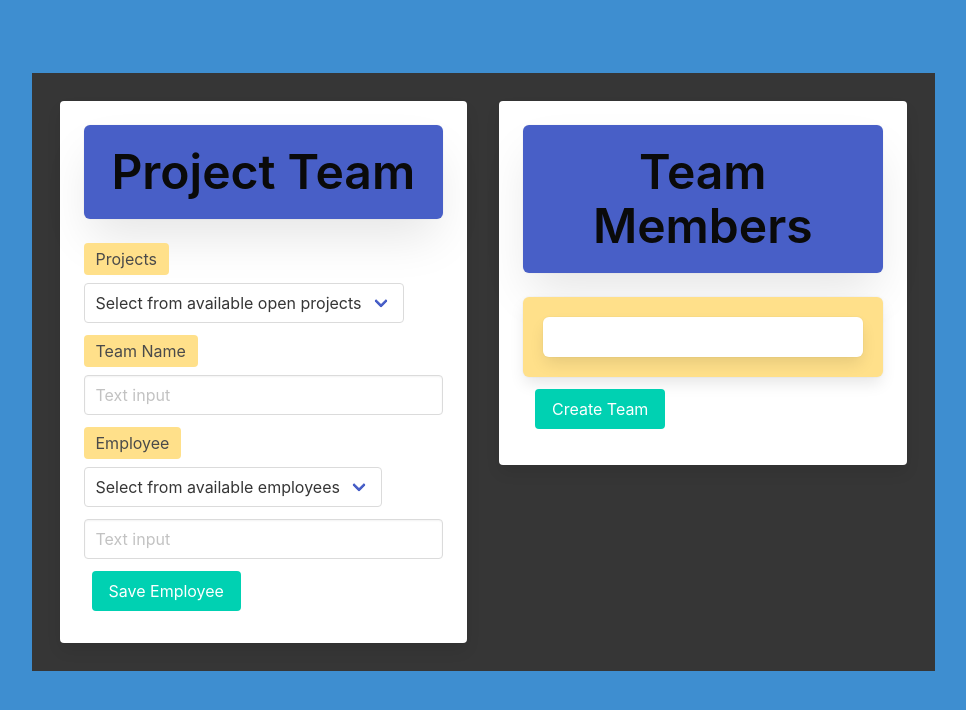
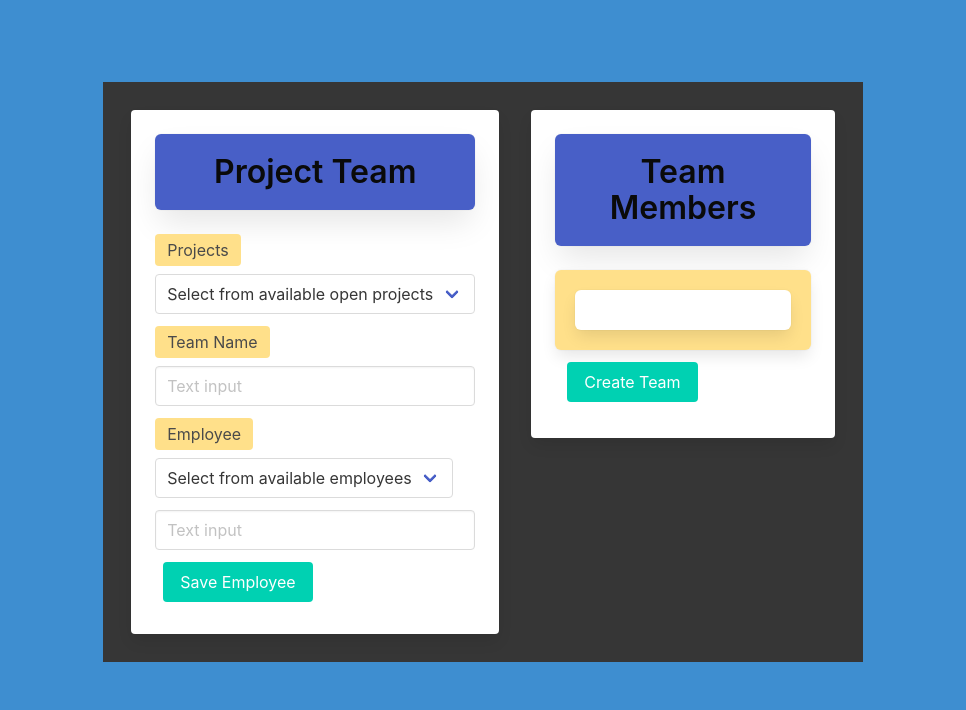
Before and after one commit to AidKool/team-task-manager, a Node server app: template views/createTeam.handlebars in a window 1280 px wide. Shown: the part 56-766 px from the top of the page, without its empty margins (145-1111 px from the left). Run offline with Node 20, Linux system fonts and the light colour scheme; the template is opened without the code that fills it, so the values that code supplies are empty; style sheets or scripts are compiled from the project's sources; some libraries are stand-ins or nearby versions.

Commit message:
just altered some text height it bothered me

```diff
--- a/views/createTeam.handlebars
+++ b/views/createTeam.handlebars
@@ -11,7 +11,7 @@
           <div class="column ">
             <div class='card m-1'>
               <div class="card-content">
-                <h1 class='box title is-1 has-text-black has-text-centered has-background-link  '>Project Team</h1>
+                <h1 class='box title is-3 has-text-black has-text-centered has-background-link  '>Project Team</h1>
                 <div class="tags are-medium m-0">
                   <span class="tag has-background-warning">Projects</span>
                 </div>
@@ -60,7 +60,7 @@
           <div class="column ">
             <div class='card m-1'>
               <div class="card-content">
-                <h1 class='box title is-1 has-text-black has-text-centered has-background-link'>Team Members</h1>
+                <h1 class='box title is-3 has-text-black has-text-centered has-background-link'>Team Members</h1>
                 <div class="container ">
                   <div class="box has-background-warning">
 
```
